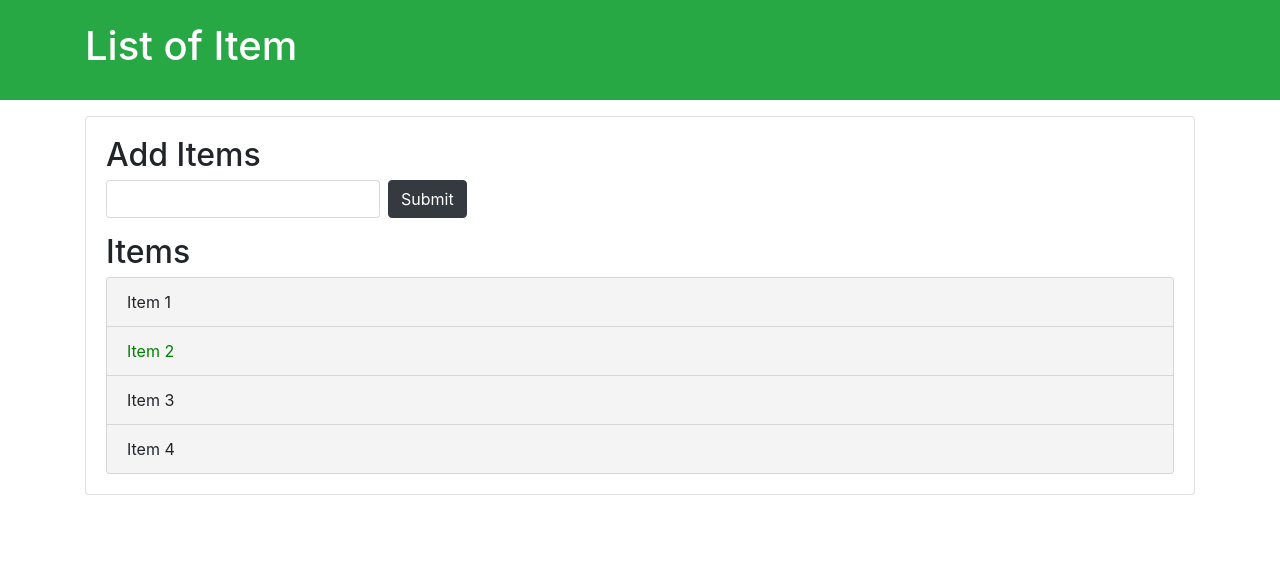
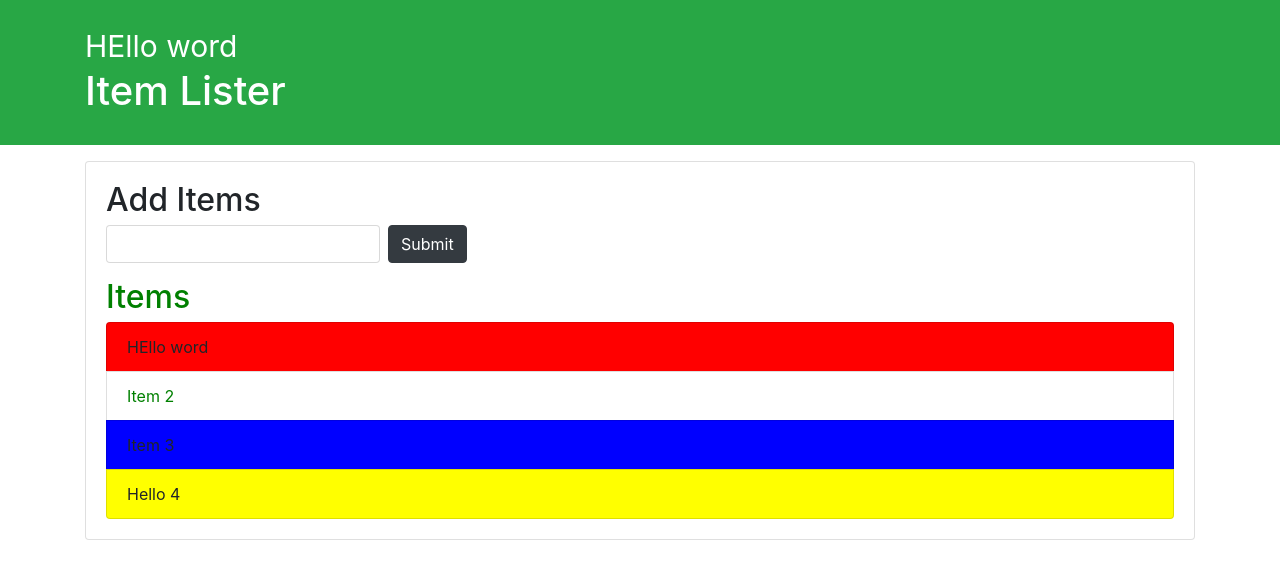
Before and after one commit to mithunkumar123x/DOMmanipulation, a plain HTML site: page index.html in a window 1280 px wide. Drawn offline with nearby package versions, Linux system fonts and the light colour scheme.

Commit message:
adding the changes

```diff
--- a/dom.js
+++ b/dom.js
@@ -14,10 +14,69 @@ secondItem.style.color = 'green';
 
 
 //not to know how make 3rd item is invinsible ,i am doing what video taught me
-var odd= document.querySelectorAll('li:nth-child(odd)');
-var even = document.querySelectorAll('li:nth-child(even)');
 
-for(var i = 0; i < odd.length; i++){
-    odd[i].style.backgroundColor = '#f4f4f4' ;
-    even[i].style.backgroundColor = '#f4f4f4';
-}
+
+//Traversing The Dom
+var itemList = document.querySelector('#items');
+//parent Node
+//console.log(itemList.ParentNode);
+//itemList.parentNode.style.backgroundColor = '#f4f4f4';
+
+//child node
+console.log(itemList.children);
+console.log(itemList.children[1]);
+itemList.children[1].style.backgroundColor = 'fade';
+itemList.children[2].style.backgroundColor = 'blue';
+itemList.children[0].style.backgroundColor = 'red';
+itemList.children[3].style.backgroundColor = 'yellow';
+
+//FirstChild
+console.log(itemList.firstChild);
+
+// FirstElement Child
+console.log(itemList.firstElementChild);
+itemList.firstElementChild.textContent = 'HEllo word';
+
+//last child
+console.log(itemList.lastChild);
+//last Element Child
+console.log(itemList.lastElementChild);
+itemList.lastElementChild.textContent = 'Hello 4';
+
+//next sibling
+console.log(itemList.nextSibling);
+//next Elenent Sibling
+console.log(itemList.nextElementSibling);
+
+//previousSibling
+console.log(itemList.previousSibling);
+//previous Element Sibling
+console.log(itemList.previousElementSibling);
+itemList.previousElementSibling.style.color = 'green';
+
+// create element
+//create a Div
+var   newDiv = document.createElement('div');
+ // Add class
+newDiv.className = 'hello';
+
+// Add Id
+newDiv.Id = 'hello1';
+
+//Add attribute
+newDiv.setAttribute('title', 'Hello Div');
+
+//Create text Node
+var newDivText = document.createTextNode('HEllo word');
+
+// Add text to div
+newDiv.appendChild(newDivText);
+
+var container = document.querySelector('header .container');
+var h1 = document.querySelector('header h1');
+
+
+console.log(newDiv);
+newDiv.style.fontSize = '30px' ;
+
+container.insertBefore(newDiv , h1);
--- a/index.html
+++ b/index.html
@@ -10,7 +10,7 @@
 <body>
   <header id="main-header" class="bg-success text-white p-4 mb-3">
     <div class="container">
-      <h1 id="header-title">List of Item <span style="display:none">123</span></h1>
+      <h1 id="header-title">Item Lister <span style="display:none">123</span></h1>
     </div>
   </header>
   <div class="container">
```
